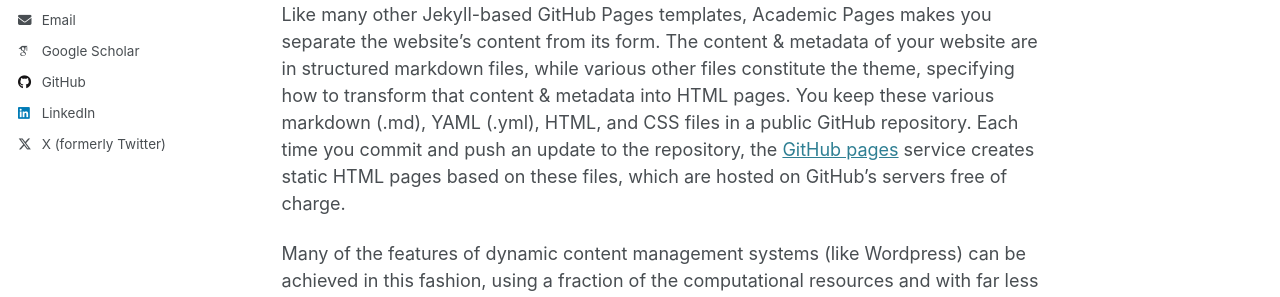
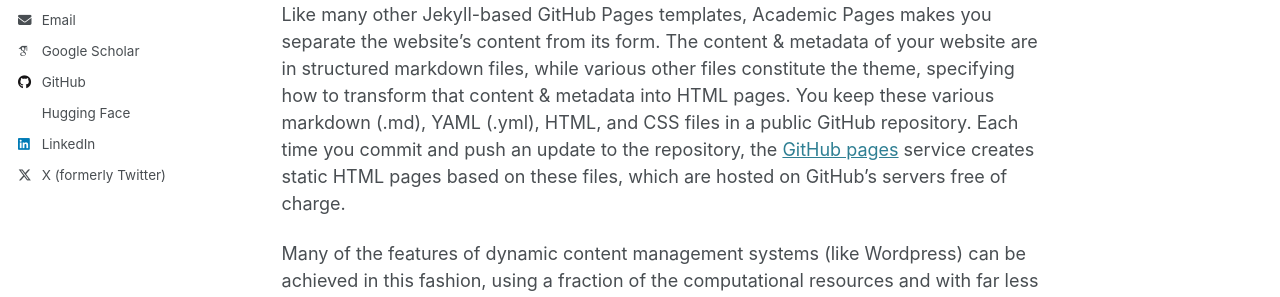
Before and after one commit to Lin-K76/Lin-K76.github.io, a Jekyll site: the page built from _pages/about.md, in a window 1280 px wide. Shown: the part 483-780 px from the top of the page. Built offline with Jekyll 4.4.1, drawn with Linux system fonts in a browser that asks for light colours; some web fonts are replaced.

Commit message:
Adds hf icon

```diff
--- a/_includes/author-profile.html
+++ b/_includes/author-profile.html
@@ -75,6 +75,9 @@
       {% endif %}
       {% if author.github %}
         <li><a href="https://github.com/{{ author.github }}"><i class="fab fa-fw fa-github icon-pad-right" aria-hidden="true"></i>GitHub</a></li>
+      {% endif %}
+      {% if author.huggingface %}
+        <li><a href="https://github.com/{{ author.huggingface }}"><i class="fab fa-fw fa-huggingface icon-pad-right" aria-hidden="true"></i>Hugging Face</a></li>
       {% endif %}
       {% if author.kaggle %}
         <li><a href="https://kaggle.com/{{ author.kaggle }}"><i class="fab fa-fw fa-kaggle icon-pad-right" aria-hidden="true"></i>Kaggle</a></li>
```
